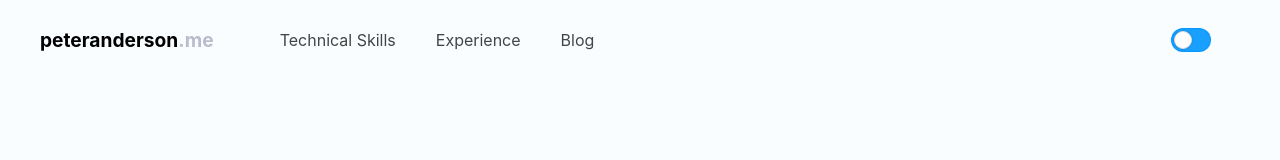
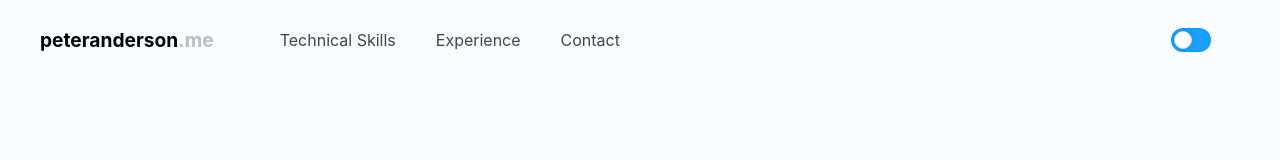
Before and after one commit to pete-a/peteranderson.me, a Next.js app: page / in a window 1280 px wide. Shown: the top 160 px of the page. Built offline with nearby package versions, Linux system fonts and the light colour scheme.

Commit message:
feat(header): UI improvements
Hamburger menu collapses on item click; Fix incorrect link color on non-visited links; Hamburger overlay instead of push-down

```diff
--- a/components/hamburger-menu/hamburger-menu.module.css
+++ b/components/hamburger-menu/hamburger-menu.module.css
@@ -2,6 +2,11 @@
 .open, .closed {
     margin: 0 -20px;
     overflow: hidden;
+    z-index: 2;
+    left: 0;
+    right: 0;
+    padding: 0 20px;
+    position: absolute;
 }
 
 .open a {
--- a/components/header/header.module.css
+++ b/components/header/header.module.css
@@ -30,7 +30,6 @@
     display: block;
     text-decoration: none;
     padding: 20px 20px;
-    color: #999;
 }
 
 .desktopLinks {
@@ -48,7 +47,7 @@
 
 
 
-@media (max-width: 600px) {
+@media (max-width: 700px) {
     .desktopLinks {
         display: none;
     }
--- a/components/header/header.tsx
+++ b/components/header/header.tsx
@@ -26,6 +26,12 @@ export function Header({ theme, setTheme }: IProps) {
         setHamburgerMenuStatus(hamburgerMenuStatus === "open" ? "closed" : "open")
     }
 
+    function onLinkClick() {
+        if (hamburgerMenuStatus === "open") {
+            setHamburgerMenuStatus("closed");
+        }
+    }
+
     return (
         <>
             <div className={joinStyles(styles.container, themeStyles.container)}>
@@ -39,8 +45,8 @@ export function Header({ theme, setTheme }: IProps) {
                     <a className={joinStyles(styles.navLink, themeStyles.navLink)} href="#experience">
                         Experience
                     </a>
-                    <a className={joinStyles(styles.navLink, themeStyles.navLink)} href="#blog">
-                        Blog
+                    <a className={joinStyles(styles.navLink, themeStyles.navLink)} href="#contact">
+                        Contact
                     </a>
                     <div className={styles.spacer} />
                     <div>
@@ -57,13 +63,13 @@ export function Header({ theme, setTheme }: IProps) {
             </div>
             <div>
                 <HamburgerMenu status={hamburgerMenuStatus} setStatus={setHamburgerMenuStatus}>
-                    <a className={joinStyles(styles.navLink, themeStyles.navLink)} href="#skills">
+                    <a onClick={onLinkClick} className={joinStyles(styles.navLink, themeStyles.navLink)} href="#skills">
                         Technical Skills
                     </a>
-                    <a className={joinStyles(styles.navLink, themeStyles.navLink)} href="#experience">
+                    <a onClick={onLinkClick} className={joinStyles(styles.navLink, themeStyles.navLink)} href="#experience">
                         Experience
                     </a>
-                    <a className={joinStyles(styles.navLink, themeStyles.navLink)} href="#blog">
+                    <a onClick={onLinkClick} className={joinStyles(styles.navLink, themeStyles.navLink)} href="#blog">
                         Blog
                     </a>
                     <div className={styles.spacer} />
```
